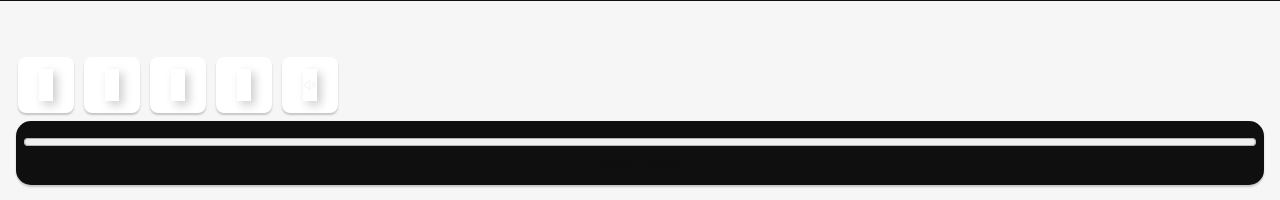
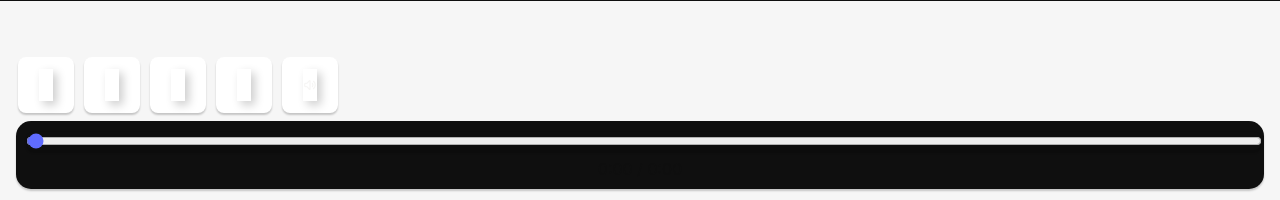
Before and after one commit to AndreiLubinets/bragi, a React (Vite) app: page / in a window 1280 px wide. Shown: the top 200 px of the page. Built offline with nearby package versions, Linux system fonts and the light colour scheme.

Commit message:
Progress changed to input range
Bug fixes

```diff
--- a/src/components/ProgressBar.css
+++ b/src/components/ProgressBar.css
@@ -1,8 +1,8 @@
-.progress progress {
+.progress input[type="range"] {
     accent-color: #606cff;
+    padding: 0;
+    width: 100%;
 }
-
-
 
 .progress {
     margin: 0.5em;
--- a/src/components/ProgressBar.tsx
+++ b/src/components/ProgressBar.tsx
@@ -19,13 +19,13 @@ const ProgressBar = ({ length }: { length: number }) => {
         await invoke("seek", { pos: time }).then(() => setCurrentPlaytime());
     }
 
-    function handleClick(event: React.MouseEvent<HTMLProgressElement>) {
-        seek(((event.clientX - event.currentTarget.offsetLeft) * length) / event.currentTarget.offsetWidth);
+    function handleChange(event: React.ChangeEvent<HTMLInputElement>) {
+        seek(event.target.valueAsNumber);
     }
 
     return (
         <div className="progress">
-            <progress value={current} max={length} onClick={handleClick}></progress>
+            <input type="range" value={current} max={length} onChange={handleChange}></input>
             <span>{convertLength(current)} / {convertLength(length)}</span>
         </div>
     );
--- a/src/components/Volume.css
+++ b/src/components/Volume.css
@@ -1,10 +1,10 @@
-input[type="range"] {
+.volume input[type="range"] {
     padding: 0;
     margin: 10px;
     visibility: hidden;
     accent-color: #606cff;
 }
 
-input[type="range"].visible {
+.volume input[type="range"].visible {
     visibility: visible;
 }
--- a/src/components/Volume.tsx
+++ b/src/components/Volume.tsx
@@ -28,7 +28,7 @@ function Volume() {
     }
 
     return (
-        <>
+        <div className="volume">
             <button
                 className="control-button"
                 onClick={() => setVisible(prev => !prev)}
@@ -46,7 +46,7 @@ function Volume() {
                     setVolume(event.target.valueAsNumber)
                 }}
             />
-        </>
+        </div>
     )
 }
 
```
Also changed, not shown: 1 other file (tests, documents, lock files or other folders).
